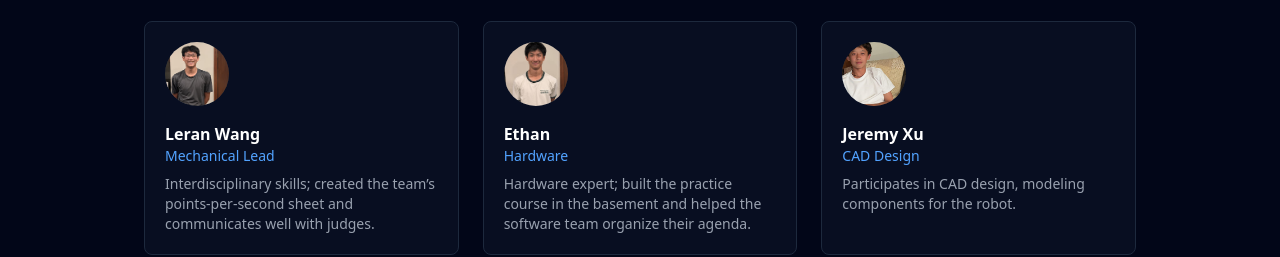
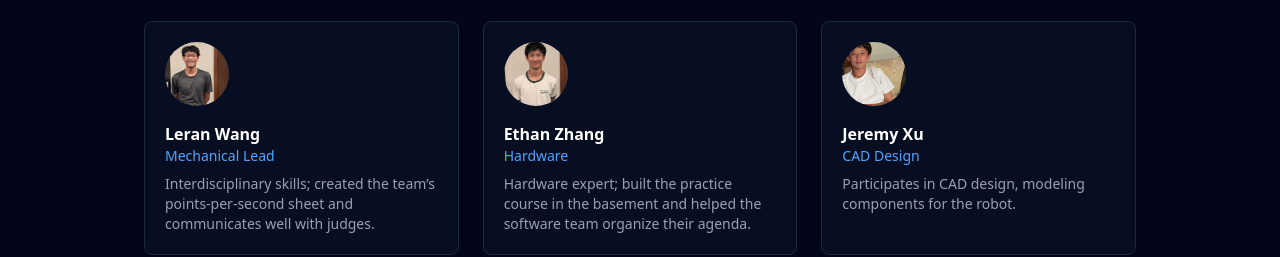
Before and after one commit to AutomatedAndroids/ftc_website_26_27, a React (Vite) app: page /team in a window 1280 px wide. Shown: the part 800-1057 px from the top of the page. Built offline with nearby package versions, Linux system fonts and the light colour scheme.

Commit message:
Add Ethan's last name (Zhang) on the Team page
Co-Authored-By: Claude Sonnet 5 <noreply@anthropic.com>
Claude-Session: https://claude.ai/code/session_01JYgmwo7VgZ67FWKSJhLwdL

```diff
--- a/src/pages/Team.jsx
+++ b/src/pages/Team.jsx
@@ -44,7 +44,7 @@ const members = [
     photo: '/team/leran-wang.jpg',
   },
   {
-    name: 'Ethan',
+    name: 'Ethan Zhang',
     role: 'Hardware',
     bio: 'Hardware expert; built the practice course in the basement and helped the software team organize their agenda.',
     photo: '/team/ethan.jpg',
```
